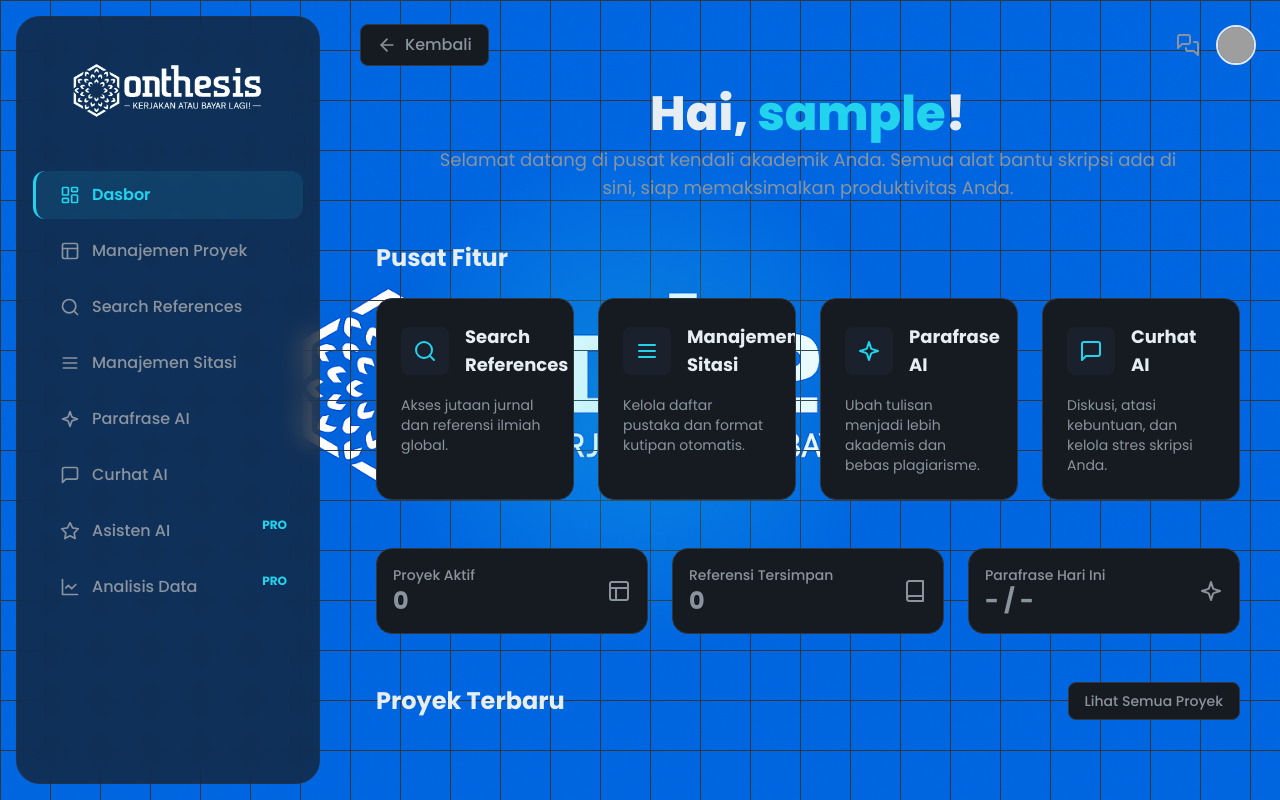
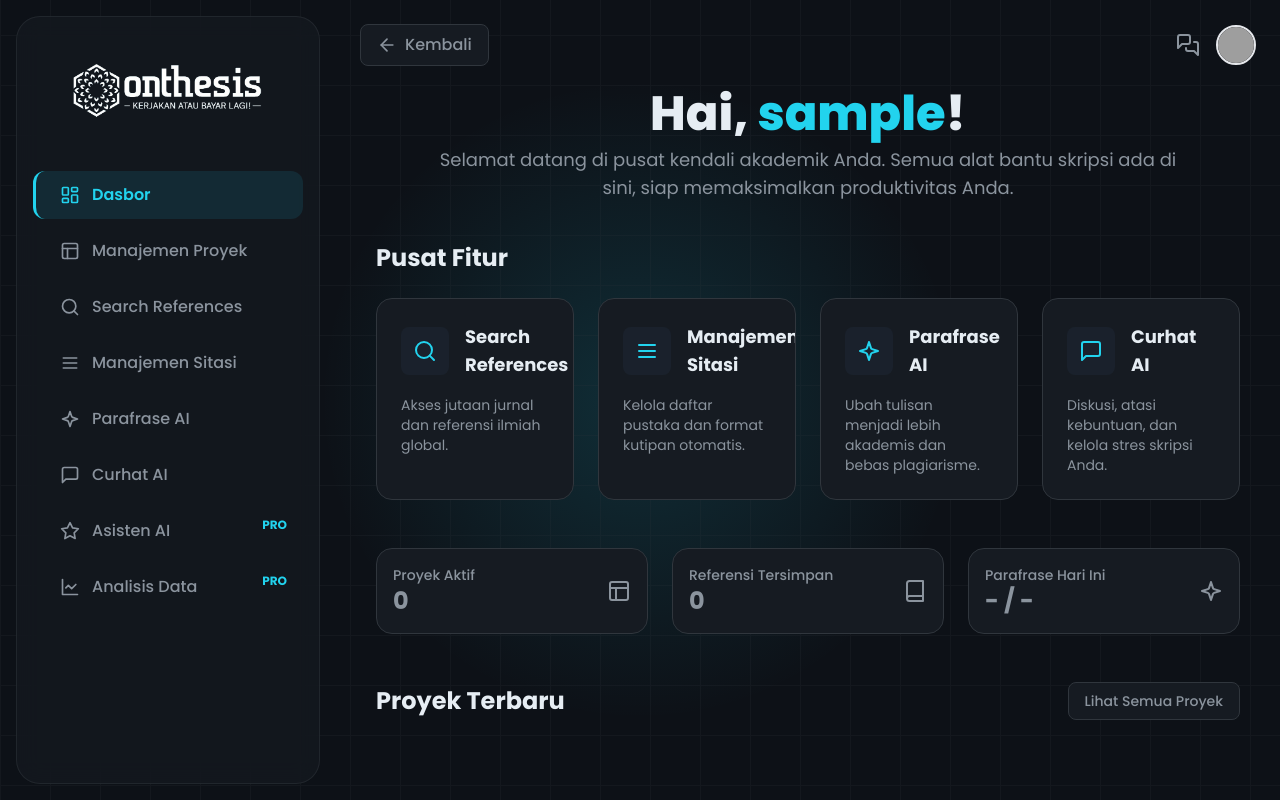
Before and after one commit to onthesis10/onthesis-app, a Flask app: page / in a window 1280 px wide. Run offline with Flask 3, Linux system fonts and the light colour scheme; the visitor is signed in with stand-in values (Sample User, id 1); some libraries are stand-ins or nearby versions; grey boxes are pictures that could not be loaded.

Commit message:
ah sudahlah

```diff
--- a/app/static/css/styles.css
+++ b/app/static/css/styles.css
@@ -11,9 +11,10 @@
     --text-primary: #E6EDF3;
     --text-secondary: #8B949E;
     --accent-cyan: #22d3ee;
-    --accent-cyan-glow: rgba(34, 211, 238, 0.3);
+    --accent-cyan-glow: rgba(34, 211, 238, 0.15); /* Opacity dikurangi agar tidak terlalu terang */
     --glass-bg: rgba(22, 27, 34, 0.7);
     --glass-border: rgba(48, 54, 61, 0.5);
+    /* Variabel baru untuk posisi mouse */
     --mouse-x: 50%;
     --mouse-y: 50%;
 }
@@ -26,7 +27,7 @@ html.light {
     --text-primary: #181C32;
     --text-secondary: #5E6278;
     --accent-cyan: #0095E8;
-    --accent-cyan-glow: rgba(0, 149, 232, 0.2);
+    --accent-cyan-glow: rgba(0, 149, 232, 0.1);
     --glass-bg: rgba(255, 255, 255, 0.6);
     --glass-border: rgba(222, 226, 230, 0.5);
 }
@@ -59,27 +60,46 @@ html.light ::-webkit-scrollbar-thumb:hover { background-color: #adb5bd; }
     background-image: url('../images/onthesis-blue.png');
     background-size: cover;
     background-position: center;
+    background-color: var(--bg-canvas); /* Fallback */
 }
 
-/* Latar Belakang untuk Aplikasi Utama (Gambar + Grid Interaktif) */
+/* Latar Belakang untuk Aplikasi Utama (Grid Bergerak + Cahaya Interaktif) */
 .bg-animated-grid {
     position: relative;
     z-index: 0;
+    /* Lapisan 1: Cahaya Interaktif */
     background-image:
-        /* Lapisan 1: Cahaya Interaktif */
         radial-gradient(
             circle at var(--mouse-x) var(--mouse-y),
             var(--accent-cyan-glow),
-            transparent 20vw
-        ),
-        /* Lapisan 2: Grid Statis */
+            transparent 25vw
+        );
+    background-size: 100% 100%;
+    transition: background-color 0.3s;
+}
+
+/* Lapisan 2: Grid yang bergerak */
+@keyframes move-grid {
+    from { background-position: 0 0; }
+    to { background-position: 0 -100px; }
+}
+
+.bg-animated-grid::before {
+    content: '';
+    position: absolute;
+    top: 0; left: 0; width: 100%; height: 100%;
+    background-image:
         linear-gradient(to right, var(--border-panel) 1px, transparent 1px),
-        linear-gradient(to bottom, var(--border-panel) 1px, transparent 1px),
-        /* Lapisan 3: Gambar Latar */
-        url('../images/onthesis-blue.png');
-    background-size: 100% 100%, 50px 50px, 50px 50px, cover;
-    background-position: 0 0, 0 0, 0 0, center;
-    transition: background-color 0.3s;
+        linear-gradient(to bottom, var(--border-panel) 1px, transparent 1px);
+    background-size: 50px 50px;
+    opacity: 0.2;
+    animation: move-grid 4s linear infinite;
+    z-index: -1;
+    transition: background-image 0.3s, opacity 0.3s;
+}
+
+html.light .bg-animated-grid::before {
+    opacity: 0.5;
 }
 
 /* ======================================================================== */
```
